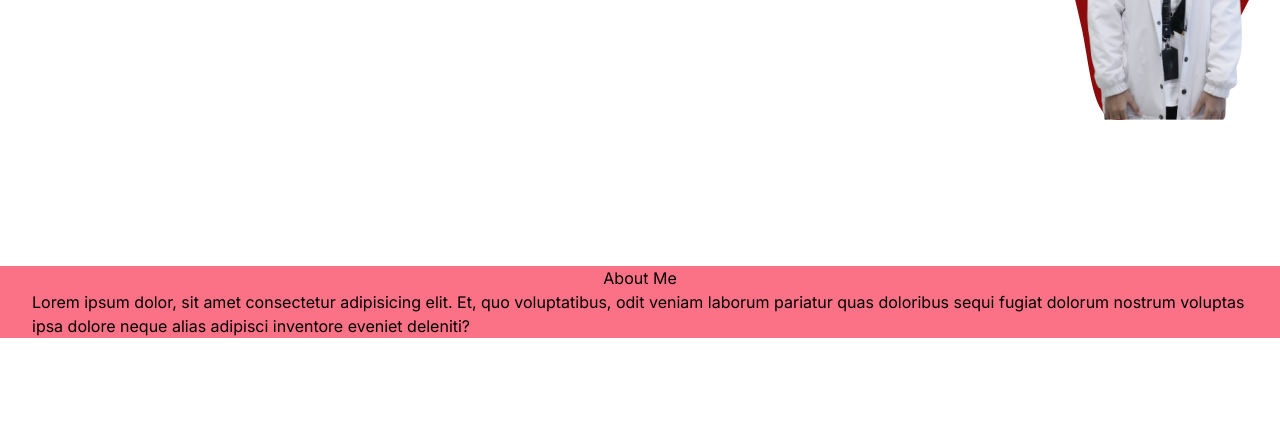
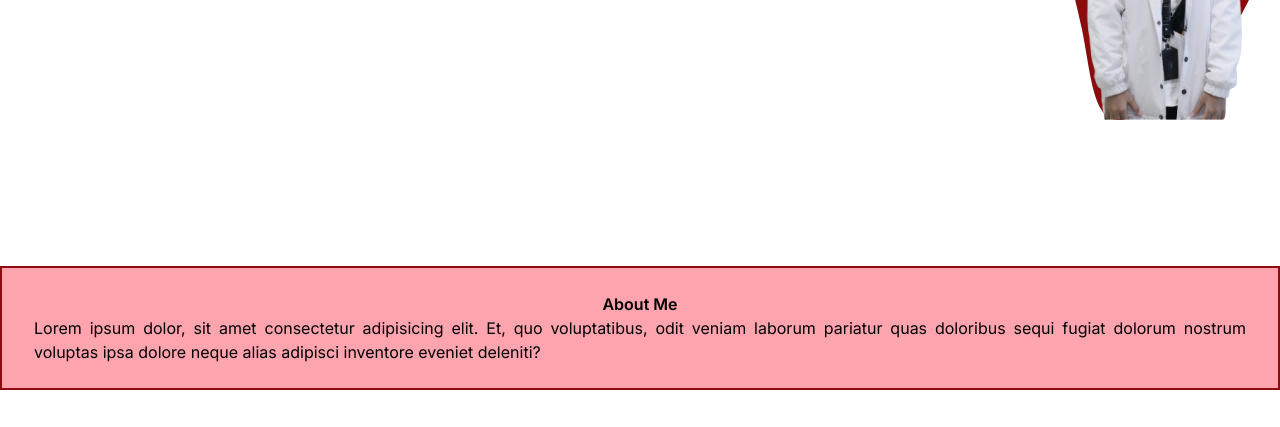
Before and after one commit to HirumiN/Isseng_CV, a website: page public/index.html in a window 1280 px wide. Shown: the part 373-800 px from the top of the page. Drawn offline with Linux system fonts and the light colour scheme.

Commit message:
about me

```diff
--- a/public/index.html
+++ b/public/index.html
@@ -134,11 +134,11 @@
     <!-- Hero end -->
 
     <!-- Abour -->
-    <section id="about" class="w-full bg-rose-400">
-      <div class="container border-red">
-        <div class="flex flex-col justify-evenly items-center px-4">
-          <h2>About Me</h2>
-          <h2>Lorem ipsum dolor, sit amet consectetur adipisicing elit. Et, quo voluptatibus, odit veniam laborum pariatur quas doloribus sequi fugiat dolorum nostrum voluptas ipsa dolore neque alias adipisci inventore eveniet deleniti?</h2>
+    <section id="about" class="w-full bg-rose-300 border-2 border-red">
+      <div class="container">
+        <div class="flex flex-col justify-evenly items-center px-4 py-6">
+          <h2 class="font-semibold">About Me</h2>
+          <h2 class="text-justify">Lorem ipsum dolor, sit amet consectetur adipisicing elit. Et, quo voluptatibus, odit veniam laborum pariatur quas doloribus sequi fugiat dolorum nostrum voluptas ipsa dolore neque alias adipisci inventore eveniet deleniti?</h2>
         </div>
       </div>
     </section>
```
Also changed, not shown: public/css/style.css.
